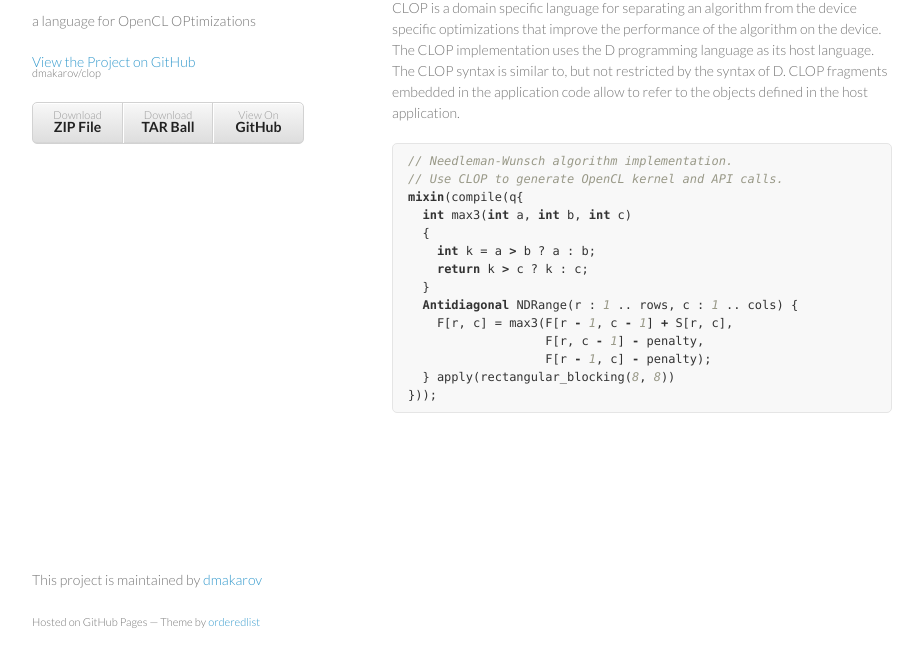
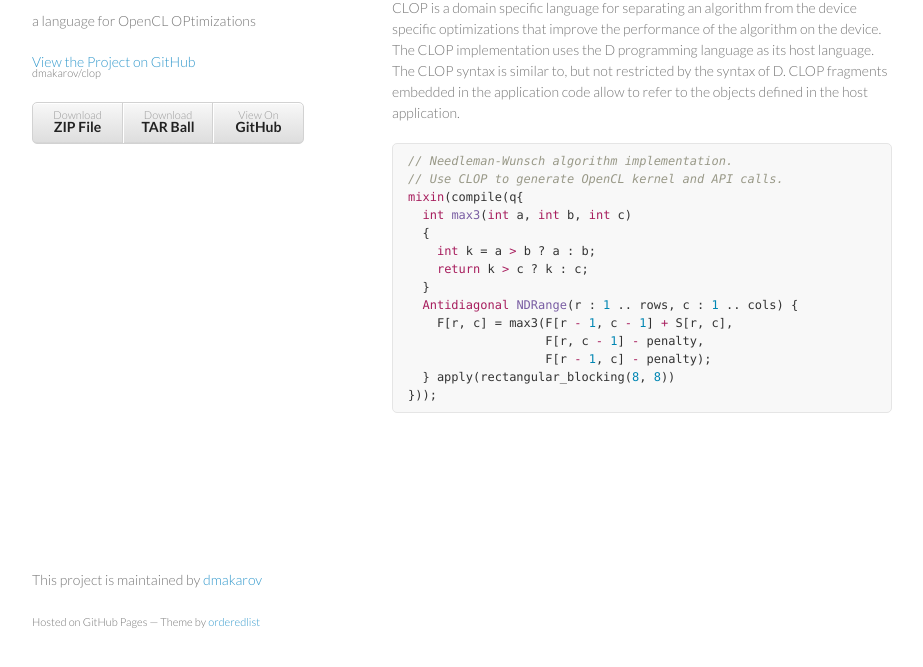
Before and after one commit to dmakarov/clop, a plain HTML site: page index.html in a window 1280 px wide. Shown: the part 99-766 px from the top of the page, without its empty margins (178-1101 px from the left). Drawn offline with Linux system fonts and the light colour scheme.

Commit message:
Update css.

```diff
--- a/stylesheets/pygment_trac.css
+++ b/stylesheets/pygment_trac.css
@@ -1,11 +1,11 @@
 .highlight  { background: #ffffff; }
 .highlight .pl-c { color: #999988; font-style: italic } /* Comment */
 .highlight .pl-err { color: #a61717; background-color: #e3d2d2 } /* Error */
-.highlight .pl-k { font-weight: bold } /* Keyword */
+.highlight .pl-k { color: #a71d5d; } /* Keyword */
 .highlight .pl-o { font-weight: bold } /* Operator */
 .highlight .pl-cm { color: #999988; font-style: italic } /* Comment.Multiline */
 .highlight .pl-cp { color: #999999; font-weight: bold } /* Comment.Preproc */
-.highlight .pl-c1 { color: #999988; font-style: italic } /* Comment.Single */
+.highlight .pl-c1 { color: #0086b3; } /* Comment.Single */
 .highlight .pl-cs { color: #999999; font-weight: bold; font-style: italic } /* Comment.Special */
 .highlight .pl-gd { color: #000000; background-color: #ffdddd } /* Generic.Deleted */
 .highlight .pl-gd .x { color: #000000; background-color: #ffaaaa } /* Generic.Deleted.Specific */
@@ -59,6 +59,7 @@
 .highlight .pl-vg { color: #008080 } /* Name.Variable.Global */
 .highlight .pl-vi { color: #008080 } /* Name.Variable.Instance */
 .highlight .pl-il { color: #009999 } /* Literal.Number.Integer.Long */
+.highlight .pl-en { color: #795da3 }
 
 .type-csharp .highlight .pl-k { color: #0000FF }
 .type-csharp .highlight .pl-kt { color: #0000FF }
```
